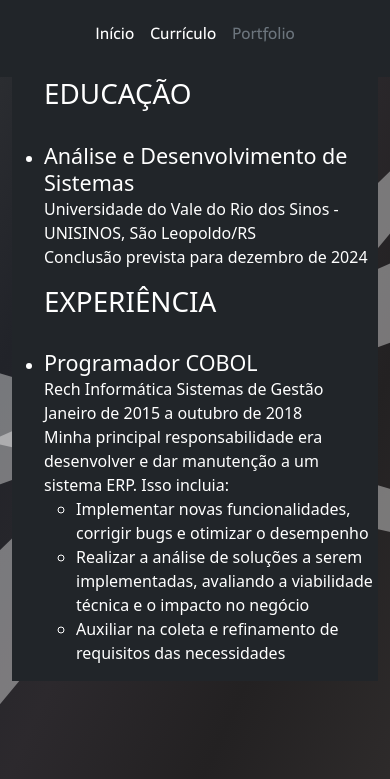
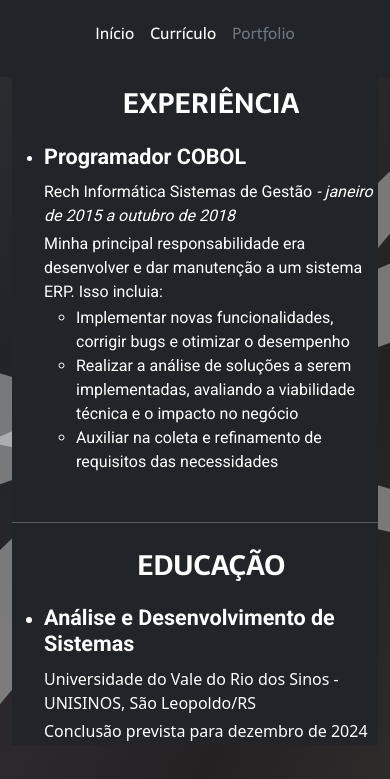
Before and after one commit to marcalsantarem/my-portfolio, a plain HTML site: page cv.html in a window 390 px wide. Shown: the part 51-830 px from the top of the page. Drawn offline with nearby package versions, Linux system fonts and the light colour scheme.

Commit message:
Novo teste de responsividade para a página cv

```diff
--- a/cv.html
+++ b/cv.html
@@ -8,7 +8,6 @@
     <title>Marçal Santarém - Currículo</title>
     <link rel="stylesheet" href="style.css">
     <link href="https://cdn.jsdelivr.net/npm/bootstrap@5.0.2/dist/css/bootstrap.min.css" rel="stylesheet" integrity="sha384-EVSTQN3/azprG1Anm3QDgpJLIm9Nao0Yz1ztcQTwFspd3yD65VohhpuuCOmLASjC" crossorigin="anonymous">
-    <script src="https://cdn.jsdelivr.net/npm/bootstrap@5.0.2/dist/js/bootstrap.bundle.min.js" integrity="sha384-MrcW6ZMFYlzcLA8Nl+NtUVF0sA7MsXsP1UyJoMp4YLEuNSfAP+JcXn/tWtIaxVXM" crossorigin="anonymous"></script>
     <link rel="preconnect" href="https://fonts.googleapis.com">
     <link rel="preconnect" href="https://fonts.gstatic.com" crossorigin>
     <link href="https://fonts.googleapis.com/css2?family=Righteous&family=Roboto:wght@300;400;700&family=Sarala:wght@400;700&display=swap" rel="stylesheet">
@@ -31,32 +30,14 @@
     </header>
     <main class="container">
         <div class="bg-dark text-white">
-            <div class="row align-items-center p-sm-5 m-sm-5">
-                <div class="col-md-6">
+            <div class="p-sm-5 m-sm-5">
+                <div class="col-xs-6">
                     <ul>
-                        <h1>EDUCAÇÃO</h1>
-                        <br>
-                        <li>
-                            <span class="h4">Análise e Desenvolvimento de Sistemas</span>
-                            <br>
-                            <span class="span-cv">Universidade do Vale do Rio dos Sinos - UNISINOS, São Leopoldo/RS</span>
-                            <br>
-                            <span class="span-cv">Conclusão prevista para dezembro de 2024</span>
-                        </li>
-                    </ul>
-                </div>
-                <div class="col-md-6">
-                    <ul>
-                        <h1>EXPERIÊNCIA</h1>
-                        <br>
-                        <li>
-                            <span class="h4 span-cv">Programador COBOL</span>
-                            <br>
-                            <span class="span-cv">Rech Informática Sistemas de Gestão</span>
-                            <br>
-                            <span class="span-cv">Janeiro de 2015 a outubro de 2018</span>
-                            <br>
-                            <span class="span-cv">Minha principal responsabilidade era desenvolver e dar manutenção a um sistema ERP. Isso incluia:</span>
+                        <h1 class="text-center title-cv font-sarala fw-bold">EXPERIÊNCIA</h1>
+                        <li class="font-roboto">
+                            <div class="h4 fw-bold">Programador COBOL</div>
+                            <div class="span-cv">Rech Informática Sistemas de Gestão <i>- janeiro de 2015 a outubro de 2018</i></div>
+                            <div class="span-cv">Minha principal responsabilidade era desenvolver e dar manutenção a um sistema ERP. Isso incluia:</div>
                             <ul>
                                 <li>Implementar novas funcionalidades, corrigir bugs e otimizar o desempenho</li>
                                 <li>Realizar a análise de soluções a serem implementadas, avaliando a viabilidade técnica e o impacto no negócio</li>
@@ -65,10 +46,24 @@
                         </li>
                     </ul>
                 </div>
+                <div class="pt-3">
+                    <hr>
+                </div>
+                <div class="col-xs-6">
+                    <ul>
+                        <h1 class="text-center title-cv font-sarala fw-bold">EDUCAÇÃO</h1>
+                        <li>
+                            <div class="h4 font-roboto fw-bold">Análise e Desenvolvimento de Sistemas</div>
+                            <div class="span-cv">Universidade do Vale do Rio dos Sinos - UNISINOS, São Leopoldo/RS</div>
+                            <div class="span-cv">Conclusão prevista para dezembro de 2024</div>
+                        </li>
+                    </ul>
+                </div>
             </div>
         </div>
     </main>
     <script src="index.js"></script>
     <script src="https://kit.fontawesome.com/66dfb94009.js" crossorigin="anonymous"></script>
+    <script src="https://cdn.jsdelivr.net/npm/bootstrap@5.0.2/dist/js/bootstrap.bundle.min.js" integrity="sha384-MrcW6ZMFYlzcLA8Nl+NtUVF0sA7MsXsP1UyJoMp4YLEuNSfAP+JcXn/tWtIaxVXM" crossorigin="anonymous"></script>
 </body>
 </html>
--- a/style.css
+++ b/style.css
@@ -11,6 +11,12 @@ body {
 
 .font-roboto {
     font-family: 'Roboto', sans-serif;
+    font-weight: 400;
+}
+
+
+.font-sarala {
+    font-family: 'Sarala', sans-serif;
     font-weight: 400;
 }
 
@@ -188,5 +194,11 @@ body {
 }
 
 .span-cv {
-    padding-bottom: 3px;
+    padding-top: 2px;
+    padding-bottom: 2px;
 }
+
+.title-cv {
+    padding-bottom: 15px;
+    padding-top: 10px;
+}
```
Also changed, not shown: index.html (+1 -1 lines).
